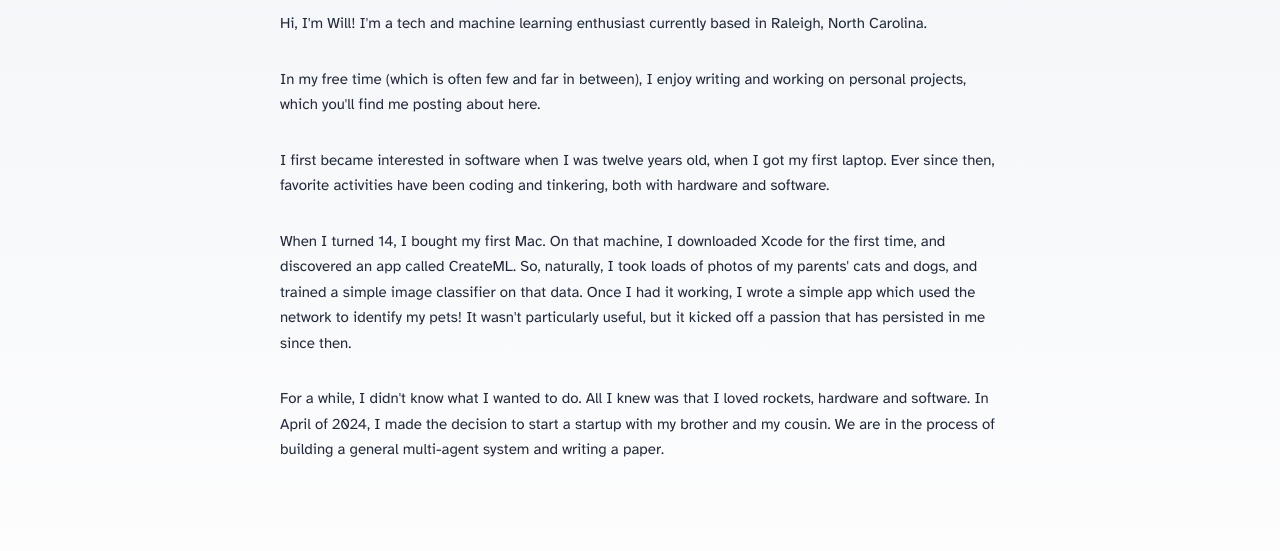
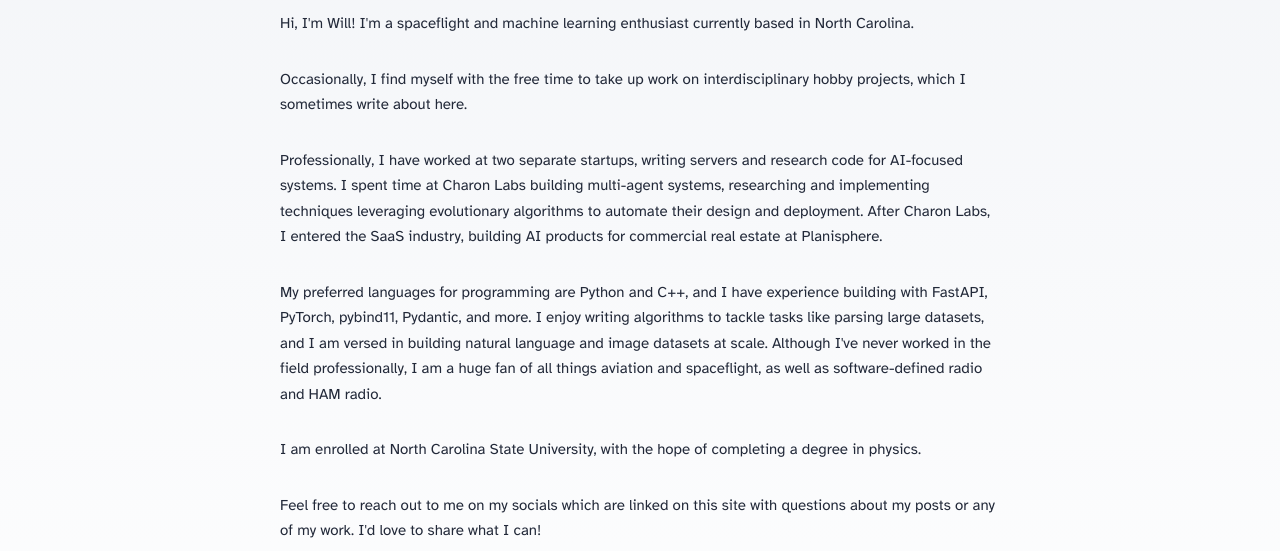
Before and after one commit to wsfhahn/wsfhahn.github.io, an Astro site: page /about in a window 1280 px wide. Shown: the part 245-796 px from the top of the page. Built offline with nearby package versions, Linux system fonts and the light colour scheme; Astro itself is replaced by a stand-in of ours.

Commit message:
about me update

```diff
--- a/src/pages/about.astro
+++ b/src/pages/about.astro
@@ -7,29 +7,30 @@ import Layout from '../layouts/About.astro';
 	description="Lorem ipsum dolor sit amet"
 >
 	<p>
-		Hi, I'm Will! I'm a tech and machine learning enthusiast currently based in Raleigh, North Carolina.
+		Hi, I'm Will! I'm a spaceflight and machine learning enthusiast currently based in North Carolina.
 	</p>
 
 	<p>
-		In my free time (which is often few and far in between), I enjoy writing and working on personal projects,
-		which you'll find me posting about here.
+		Occasionally, I find myself with the free time to take up work on interdisciplinary hobby projects, which I sometimes write about here.
 	</p>
 
 	<p>
-		I first became interested in software when I was twelve years old, when I got my first laptop.
-		Ever since then, favorite activities have been coding and tinkering, both with hardware and software.
+		Professionally, I have worked at two separate startups, writing servers and research code for AI-focused systems.
+		I spent time at Charon Labs building multi-agent systems, researching and implementing techniques leveraging evolutionary algorithms to automate their design and deployment.
+		After Charon Labs, I entered the SaaS industry, building AI products for commercial real estate at Planisphere.
 	</p>
 
 	<p>
-		When I turned 14, I bought my first Mac. On that machine, I downloaded Xcode for the first time,
-		and discovered an app called CreateML. So, naturally, I took loads of photos of my parents' cats and dogs, and trained
-		a simple image classifier on that data. Once I had it working, I wrote a simple app which used the network to identify my pets!
-		It wasn't particularly useful, but it kicked off a passion that has persisted in me since then.
+		My preferred languages for programming are Python and C++, and I have experience building with FastAPI, PyTorch, pybind11, Pydantic, and more.
+		I enjoy writing algorithms to tackle tasks like parsing large datasets, and I am versed in building natural language and image datasets at scale.
+		Although I've never worked in the field professionally, I am a huge fan of all things aviation and spaceflight, as well as software-defined radio and HAM radio.
 	</p>
 
 	<p>
-		For a while, I didn't know what I wanted to do. All I knew was that I loved rockets, hardware and software.
-		In April of 2024, I made the decision to start a startup with my brother and my cousin. We are in the process
-		of building a general multi-agent system and writing a paper.
+		I am enrolled at North Carolina State University, with the hope of completing a degree in physics.
+	</p>
+
+	<p>
+		Feel free to reach out to me on my socials which are linked on this site with questions about my posts or any of my work. I'd love to share what I can!
 	</p>
 </Layout>
```
